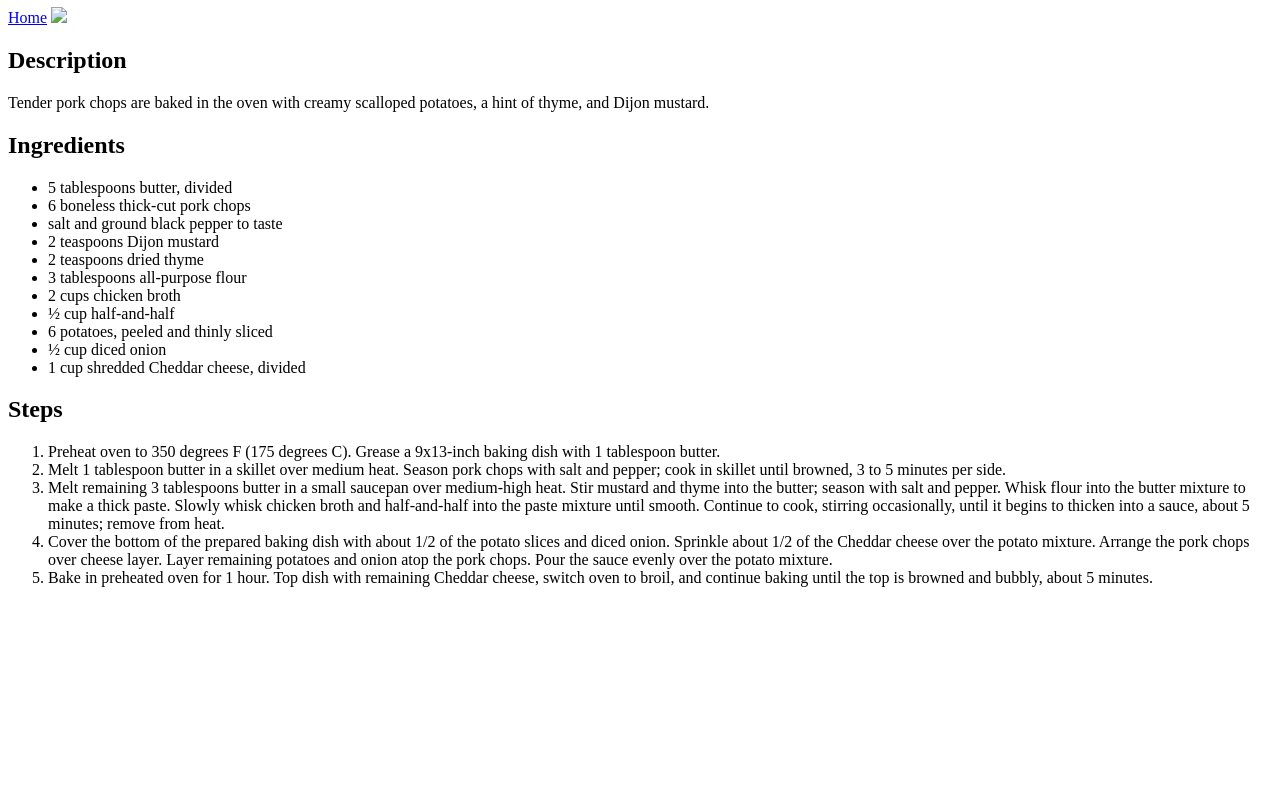
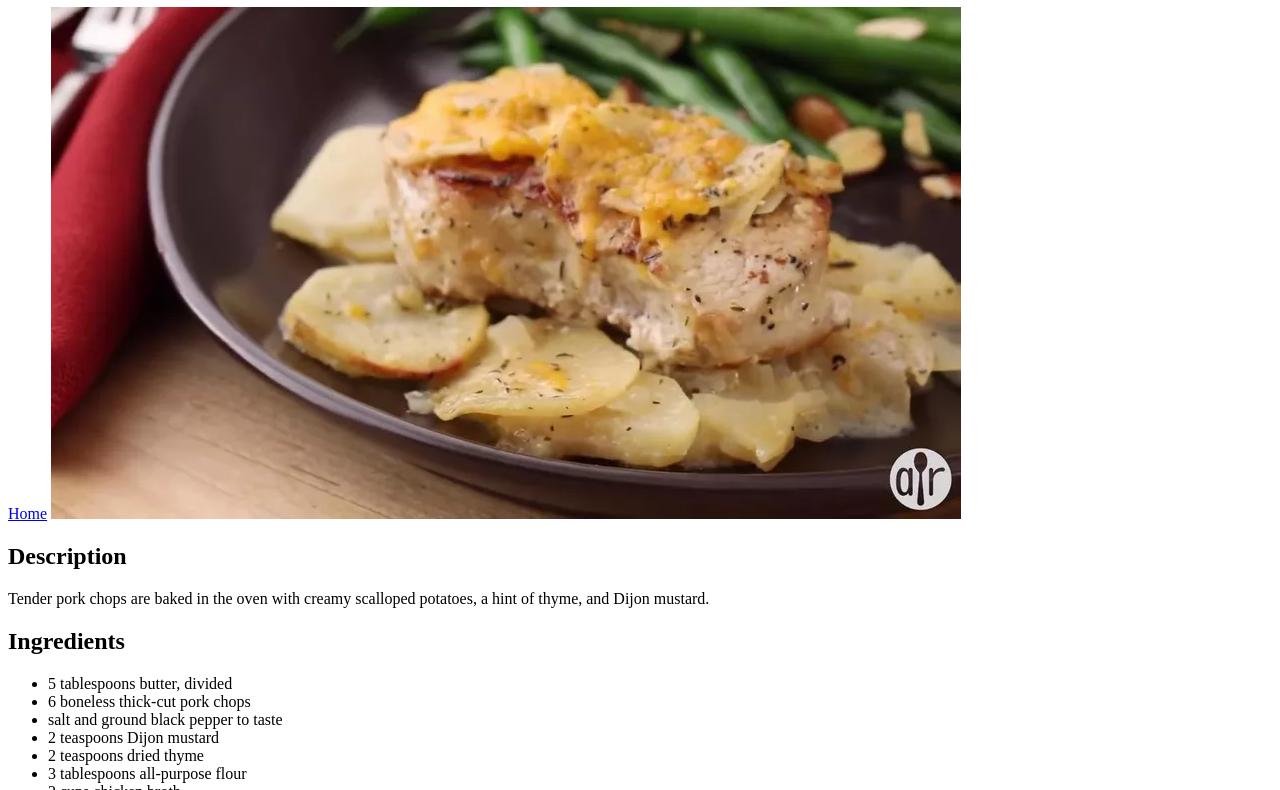
Before and after one commit to Magicmanhoss/odin-recipes, a plain HTML site: page recipes/scalloped-potatoes.html in a window 1280 px wide. Shown: the part 73-863 px from the top of the page. Before the commit the page ends 800 px from the top, so only its background shows below. Drawn offline with Linux system fonts and the light colour scheme.

Commit message:
fix image src

```diff
--- a/recipes/scalloped-potatoes.html
+++ b/recipes/scalloped-potatoes.html
@@ -8,7 +8,7 @@
     <body>
         <h1>Pork Chops with Creamy Scalloped Potatoes</h1>
         <a href="../index.html">Home</a>
-        <img src="pork-chops-with-creamy-scalloped-potatoes-bae2b26836ea40f4bdb4453b284b39a9.webp">
+        <img src="images/pork-chops-with-creamy-scalloped-potatoes-bae2b26836ea40f4bdb4453b284b39a9.webp">
         <h2>Description</h2>
         <p>Tender pork chops are baked in the oven with creamy scalloped potatoes, a hint of thyme, and Dijon mustard.</p>
         <h2>Ingredients</h2>
```
